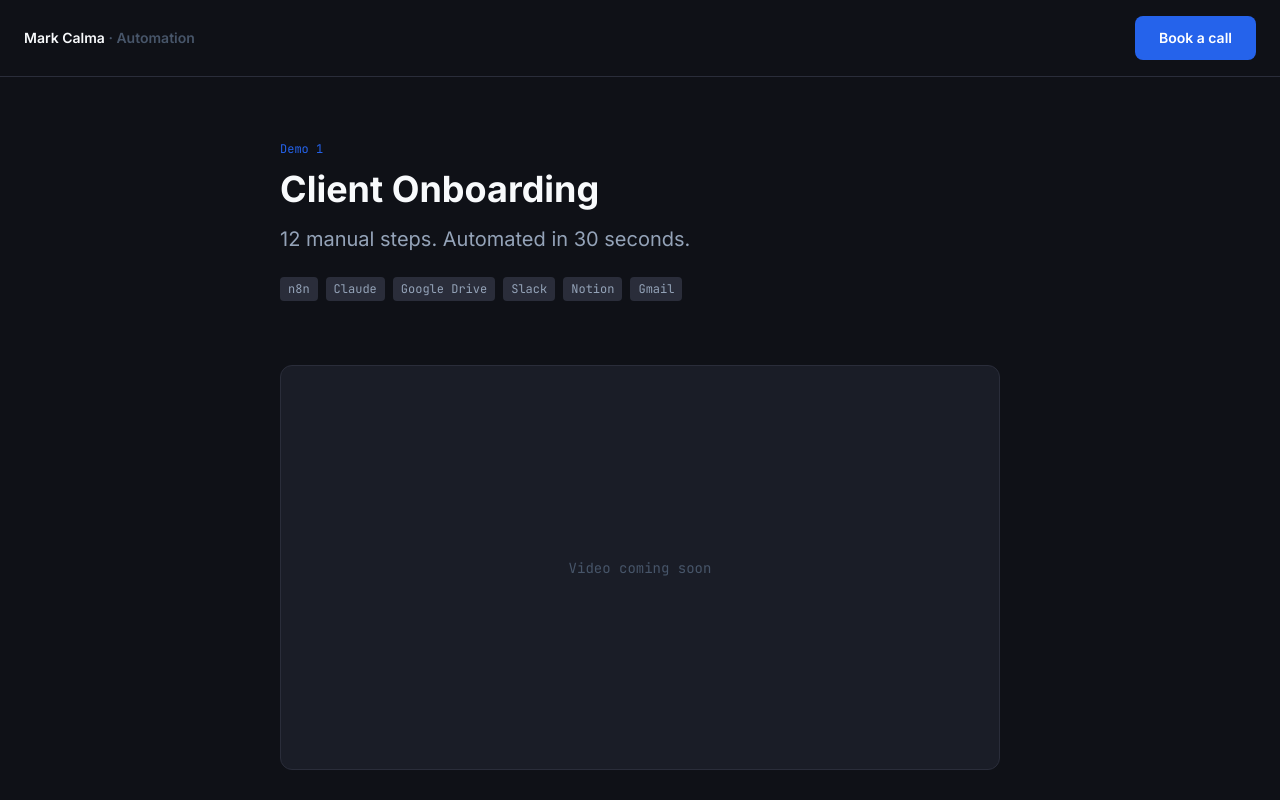
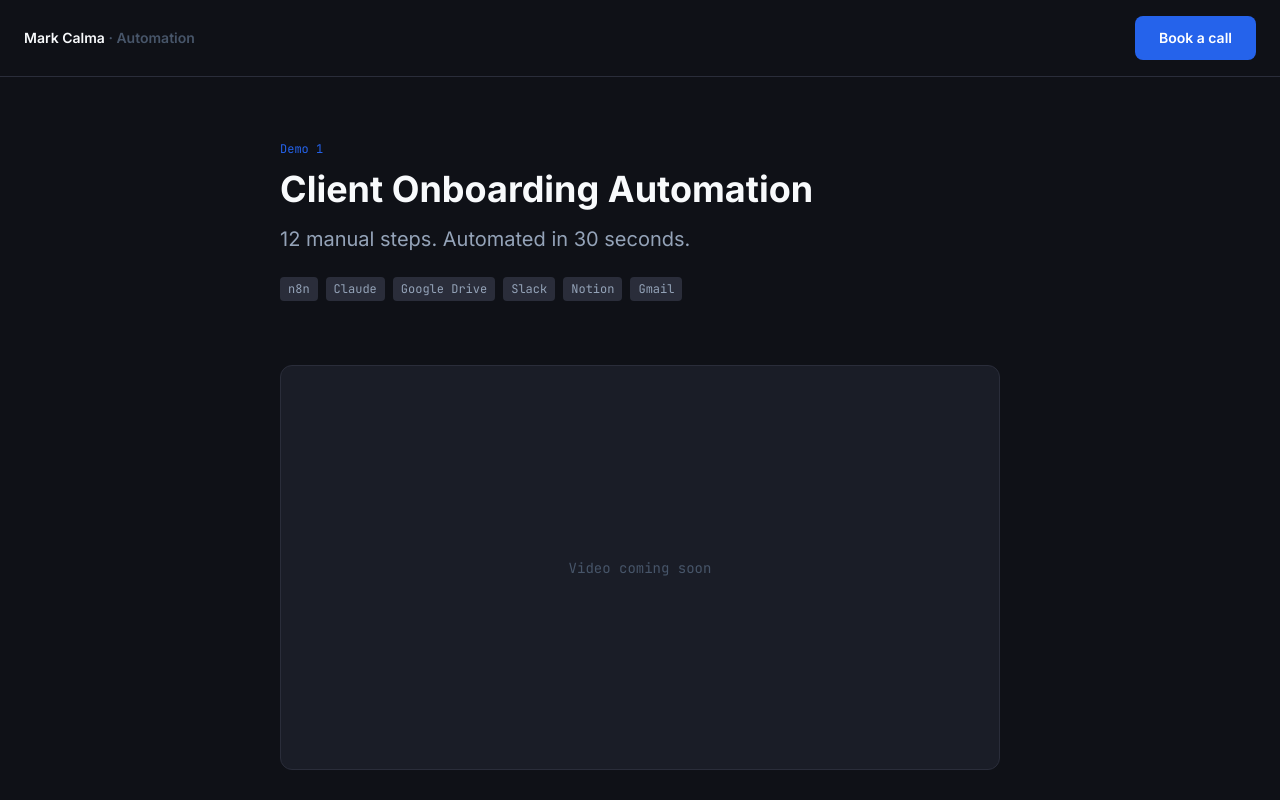
Before and after one commit to markcalma/mark-calma-portfolio-v2, a Next.js app in the folder site/: page /demo/demo-1 in a window 1280 px wide. Shown: the top 800 px of the page. Built offline with nearby package versions, Linux system fonts and the light colour scheme.

Commit message:
fix: remove em-dash from page title, correct Demo 1 title

```diff
--- a/site/src/app/layout.tsx
+++ b/site/src/app/layout.tsx
@@ -6,7 +6,7 @@ const inter = Inter({ subsets: ['latin'], variable: '--font-inter' })
 const jetbrains = JetBrains_Mono({ subsets: ['latin'], variable: '--font-jetbrains' })
 
 export const metadata: Metadata = {
-  title: 'Mark Calma — Automation for Agencies',
+  title: 'Mark Calma | Automation for Agencies',
   description: 'I build automations that save agencies 10+ hours a week.',
 }
 
--- a/site/src/data/demos.ts
+++ b/site/src/data/demos.ts
@@ -18,7 +18,7 @@ export const demos: Demo[] = [
   {
     slug: 'demo-1',
     number: 1,
-    title: 'Client Onboarding',
+    title: 'Client Onboarding Automation',
     tagline: '12 manual steps. Automated in 30 seconds.',
     pain: 'Most agencies spend 2-3 hours onboarding every new client - manually. Drive folder, Slack channel, Notion workspace, welcome email. 12 steps. Every single client.',
     videoId: '',
```
